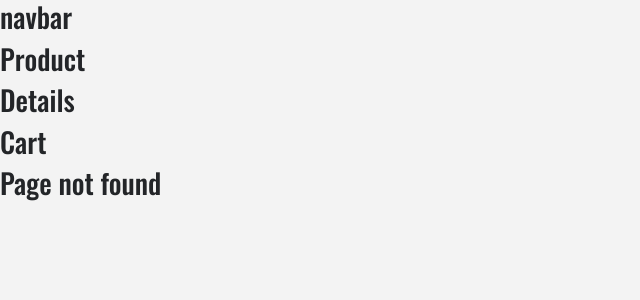
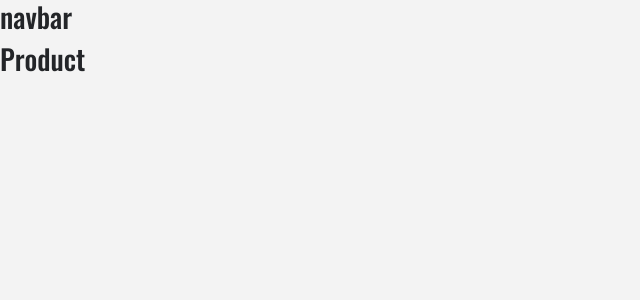
Before and after one commit to ahmedzaki98/react-phone-e-commerce-app, a React (Create React App) app: page / in a window 1280 px wide. Before the commit this address had no page. Shown: the top 300 px of the page, without its empty margins (0-640 px from the left). Built offline with nearby package versions, Linux system fonts and the light colour scheme.

Commit message:
Added Router component

```diff
--- a/package.json
+++ b/package.json
@@ -10,6 +10,7 @@
     "bootstrap": "^5.2.3",
     "react": "^18.2.0",
     "react-dom": "^18.2.0",
+    "react-router-dom": "^6.4.5",
     "react-scripts": "5.0.1",
     "web-vitals": "^2.1.4"
   },
--- a/src/App.js
+++ b/src/App.js
@@ -1,5 +1,6 @@
-import logo from "./logo.svg";
 import React from "react";
+import { Routes, Route } from "react-router-dom";
+// import logo from "./logo.svg";
 import "./App.css";
 import "bootstrap/dist/css/bootstrap.min.css";
 import Navbar from "./components/Navbar";
@@ -12,10 +13,12 @@
   return (
     <React.Fragment>
       <Navbar />
-      <ProductList></ProductList>
-      <Details></Details>
-      <Cart></Cart>
-      <Default></Default>
+      <Routes >
+        <Route exact path="/" element={<ProductList/>} />
+        <Route path="/details" element={<Details/>} />
+        <Route path="/cart" element={<Cart/>} />
+        <Route element={<Default/>} />
+      </Routes>
     </React.Fragment>
   );
 }
```
Also changed, not shown: src/index.js (+9 -8 lines), 1 other file (tests, documents, lock files or other folders).
